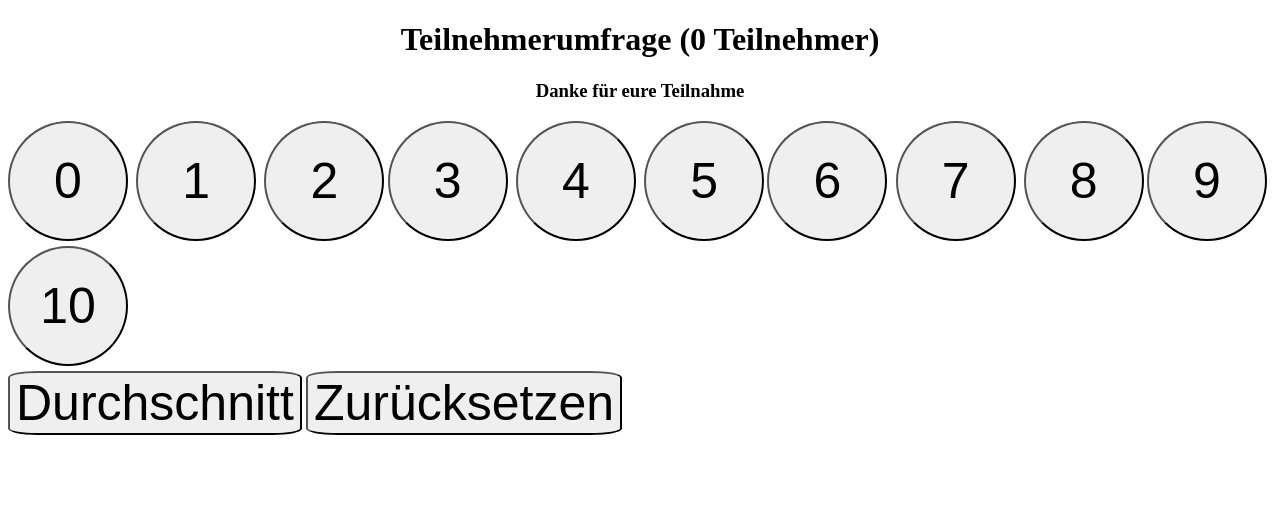
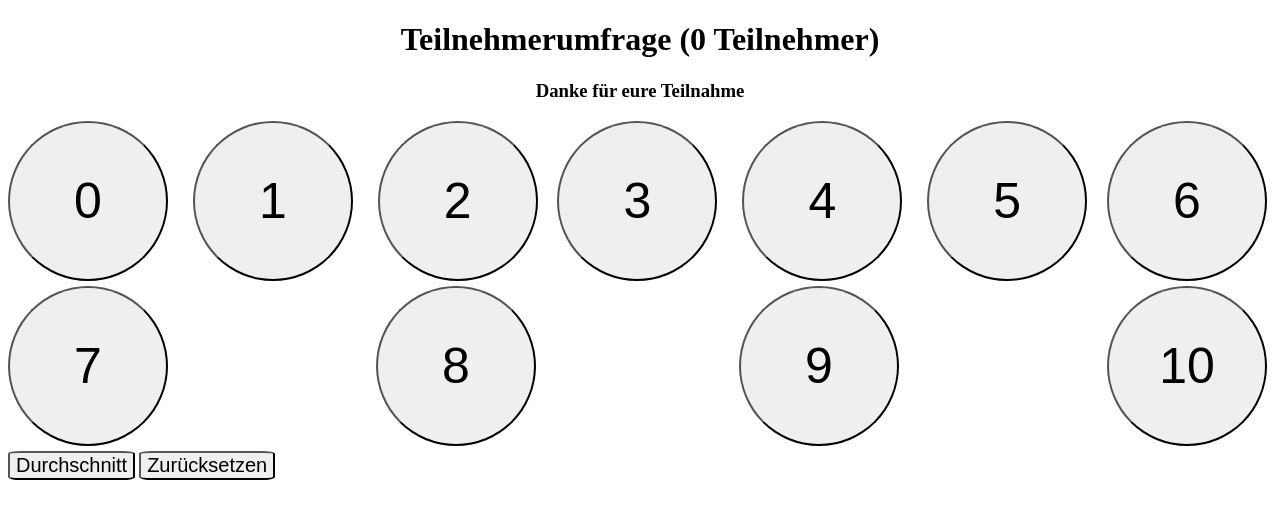
Before and after one commit to SaschaLucius/umfrage, a SvelteKit app: page / in a window 1280 px wide. Shown: the top 518 px of the page. Built offline with nearby package versions, Linux system fonts and the light colour scheme.

Commit message:
Update +page.svelte

```diff
--- a/src/routes/+page.svelte
+++ b/src/routes/+page.svelte
@@ -41,8 +41,8 @@
 	{/each}
 </div>
 
-<button style="font-size: 50px; border-radius: 10%;" on:click={print}>Durchschnitt</button>
-<button style="font-size: 50px; border-radius: 10%;" on:click={reset}>Zurücksetzen</button>
+<button style="font-size: 20px; border-radius: 10%;" on:click={print}>Durchschnitt</button>
+<button style="font-size: 20px; border-radius: 10%;" on:click={reset}>Zurücksetzen</button>
 
 {#if printed}
 	<h1>Durchschnitt: {avg.toFixed(2)}</h1>
@@ -53,8 +53,8 @@
 		border-radius: 50%;
 		margin-bottom: 5px;
 		font-size: 50px;
-		height: 15vh;
-		width: 15vh;
+		height: 20vmin;
+		width: 20vmin;
 	}
 
 	.button-container {
```
